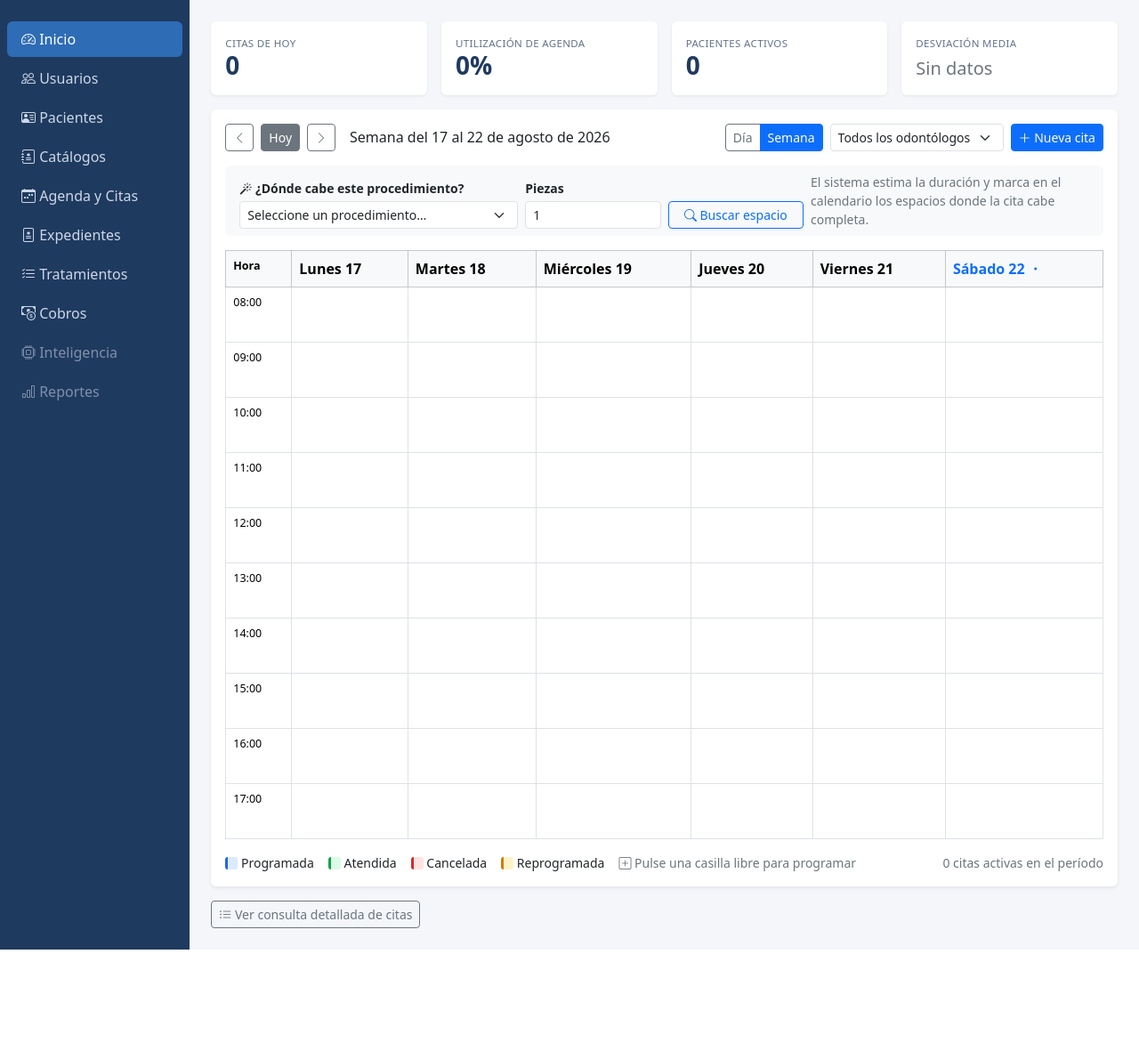
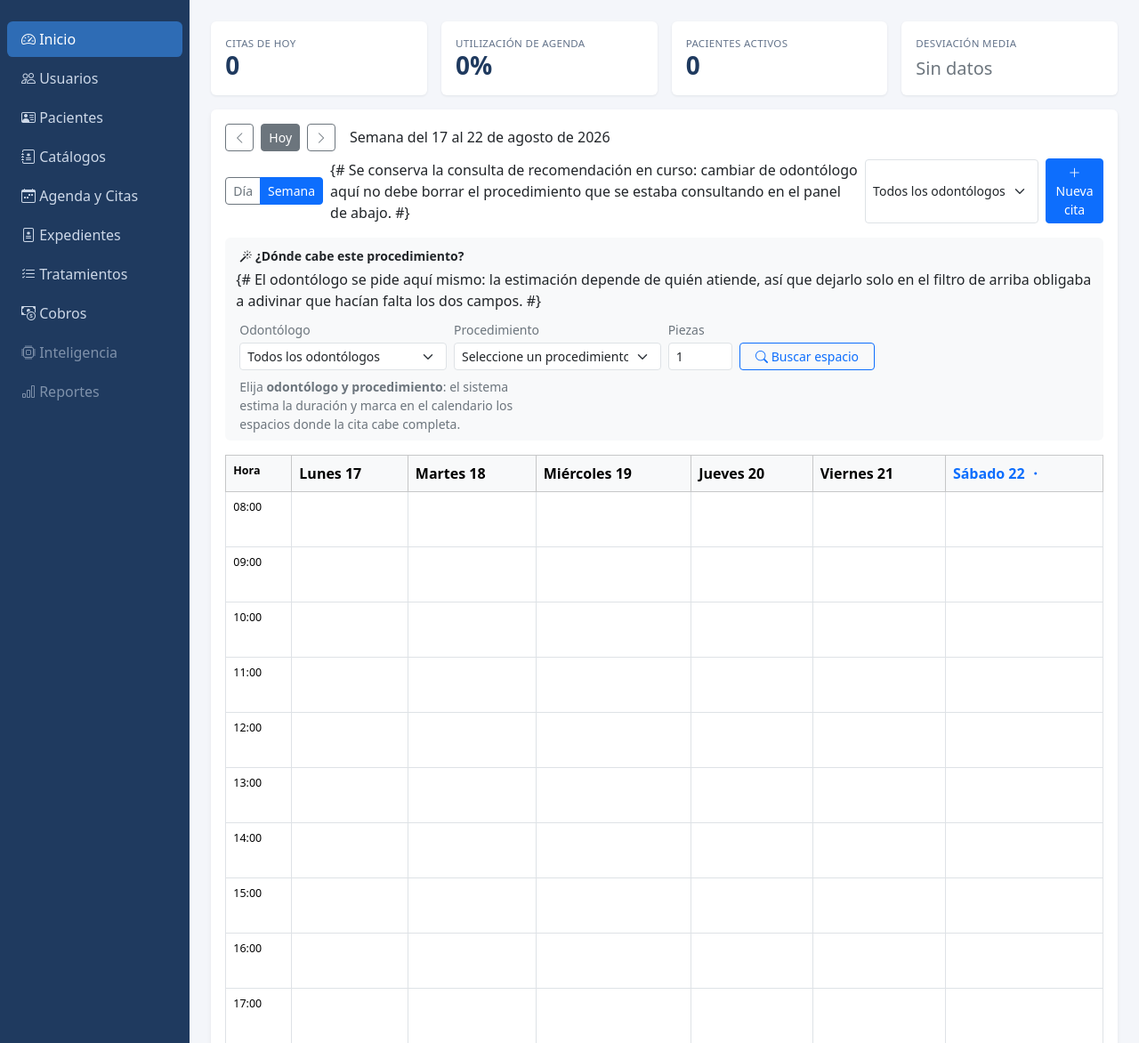
Before and after one commit to hlee-umg/SmileeSync, a Django app: page / in a window 1280 px wide. Shown: the part 48-1220 px from the top of the page at 89% size. Before the commit the page ends 1115 px from the top, so only its background shows below. Run offline with Django 5.2, Linux system fonts and the light colour scheme; the visitor is signed in with stand-in values (Sample User, id 1); data that the repository does not hold is empty.

Commit message:
fix calendario

```diff
--- a/app/agenda/forms.py
+++ b/app/agenda/forms.py
@@ -133,11 +133,13 @@ class CitaForm(forms.ModelForm):
             libre = asignar_unidad(fecha, inicio, fin,
                                    excluir_cita=self.instance.pk)
             if libre is None:
+                cuantas = ('La única unidad dental está ocupada'
+                           if len(unidades) == 1
+                           else f'Las {len(unidades)} unidades dentales están ocupadas')
                 self.add_error(
                     'hora_inicio_programada',
-                    f'Las {len(unidades)} unidades dentales están ocupadas en ese '
-                    f'horario. Elija otro espacio o consulte la recomendación del '
-                    f'calendario.')
+                    f'{cuantas} en ese horario. Elija otro espacio o consulte la '
+                    f'recomendación del calendario.')
             else:
                 limpio['unidad'] = libre
 
--- /dev/null
+++ b/app/templates/agenda/_opciones_odontologo.html
@@ -0,0 +1,19 @@
+{% comment %}
+Opciones del selector de odontólogo, compartidas por el filtro del calendario y
+el panel de recomendación. Se centralizan aquí para que ambos ofrezcan la misma
+lista y la opción «Mi agenda» no se quede en uno solo.
+{% endcomment %}
+<option value="">Todos los odontólogos</option>
+{% if ficha_propia %}
+  <option value="{{ ficha_propia.id }}"
+    {% if filtro_odontologo == ficha_propia.id|stringformat:"s" %}selected{% endif %}>
+    Mi agenda ({{ ficha_propia }})
+  </option>
+{% endif %}
+{% for o in odontologos %}
+  {% if o != ficha_propia %}
+  <option value="{{ o.id }}" {% if filtro_odontologo == o.id|stringformat:"s" %}selected{% endif %}>
+    {{ o }}
+  </option>
+  {% endif %}
+{% endfor %}
--- a/app/templates/agenda/principal.html
+++ b/app/templates/agenda/principal.html
@@ -69,20 +69,14 @@
         <form method="get" class="d-flex gap-2">
           <input type="hidden" name="vista" value="{{ vista }}">
           <input type="hidden" name="{{ parametro_periodo }}" value="{{ inicio|date:'Y-m-d' }}">
+          {# Se conserva la consulta de recomendación en curso: cambiar de
+             odontólogo aquí no debe borrar el procedimiento que se estaba
+             consultando en el panel de abajo. #}
+          <input type="hidden" name="procedimiento" value="{{ procedimiento_sug }}">
+          <input type="hidden" name="piezas" value="{{ piezas }}">
           <select name="odontologo" class="form-select form-select-sm" style="width:auto;"
                   onchange="this.form.submit()">
-            <option value="">Todos los odontólogos</option>
-            {% if ficha_propia %}<option value="{{ ficha_propia.id }}"
-              {% if filtro_odontologo == ficha_propia.id|stringformat:"s" %}selected{% endif %}>
-              Mi agenda ({{ ficha_propia }})
-            </option>{% endif %}
-            {% for o in odontologos %}
-              {% if o != ficha_propia %}
-              <option value="{{ o.id }}" {% if filtro_odontologo == o.id|stringformat:"s" %}selected{% endif %}>
-                {{ o }}
-              </option>
-              {% endif %}
-            {% endfor %}
+            {% include 'agenda/_opciones_odontologo.html' %}
           </select>
         </form>
 
@@ -100,11 +94,22 @@
         <form method="get" class="row g-2 align-items-end">
           <input type="hidden" name="vista" value="{{ vista }}">
           <input type="hidden" name="{{ parametro_periodo }}" value="{{ inicio|date:'Y-m-d' }}">
-          <input type="hidden" name="odontologo" value="{{ filtro_odontologo }}">
-          <div class="col-md-4">
+          <div class="col-12">
             <label class="form-label small fw-semibold mb-1">
               <i class="bi bi-magic"></i> ¿Dónde cabe este procedimiento?
             </label>
+          </div>
+          {# El odontólogo se pide aquí mismo: la estimación depende de quién
+             atiende, así que dejarlo solo en el filtro de arriba obligaba a
+             adivinar que hacían falta los dos campos. #}
+          <div class="col-md-3">
+            <label class="form-label small text-secondary mb-1">Odontólogo</label>
+            <select name="odontologo" class="form-select form-select-sm">
+              {% include 'agenda/_opciones_odontologo.html' %}
+            </select>
+          </div>
+          <div class="col-md-3">
+            <label class="form-label small text-secondary mb-1">Procedimiento</label>
             <select name="procedimiento" class="form-select form-select-sm">
               <option value="">Seleccione un procedimiento…</option>
               {% for p in procedimientos %}
@@ -114,8 +119,8 @@
               {% endfor %}
             </select>
           </div>
-          <div class="col-6 col-md-2">
-            <label class="form-label small fw-semibold mb-1">Piezas</label>
+          <div class="col-6 col-md-1">
+            <label class="form-label small text-secondary mb-1">Piezas</label>
             <input type="number" name="piezas" min="1" max="32" value="{{ piezas }}"
                    class="form-control form-control-sm">
           </div>
@@ -140,13 +145,19 @@
               </div>
             {% elif procedimiento_sug and not filtro_odontologo %}
               <div class="small text-danger">
-                Elija también un odontólogo en el filtro de arriba: la estimación
-                depende de quién atiende.
+                Falta el odontólogo: la duración depende de quién atiende, porque
+                el modelo aprende del ritmo real de cada profesional.
+              </div>
+            {% elif filtro_odontologo and not procedimiento_sug %}
+              <div class="small text-secondary">
+                Falta el procedimiento: elíjalo para ver la duración estimada y los
+                espacios donde cabe.
               </div>
             {% else %}
               <div class="small text-secondary">
-                El sistema estima la duración y marca en el calendario los espacios
-                donde la cita cabe completa.
+                Elija <strong>odontólogo y procedimiento</strong>: el sistema estima la
+                duración y marca en el calendario los espacios donde la cita cabe
+                completa.
               </div>
             {% endif %}
           </div>
```
Also changed, not shown: app/prueba_capacidad.py (+12 -0 lines), app/prueba_recomendacion.py (+13 -1 lines).
